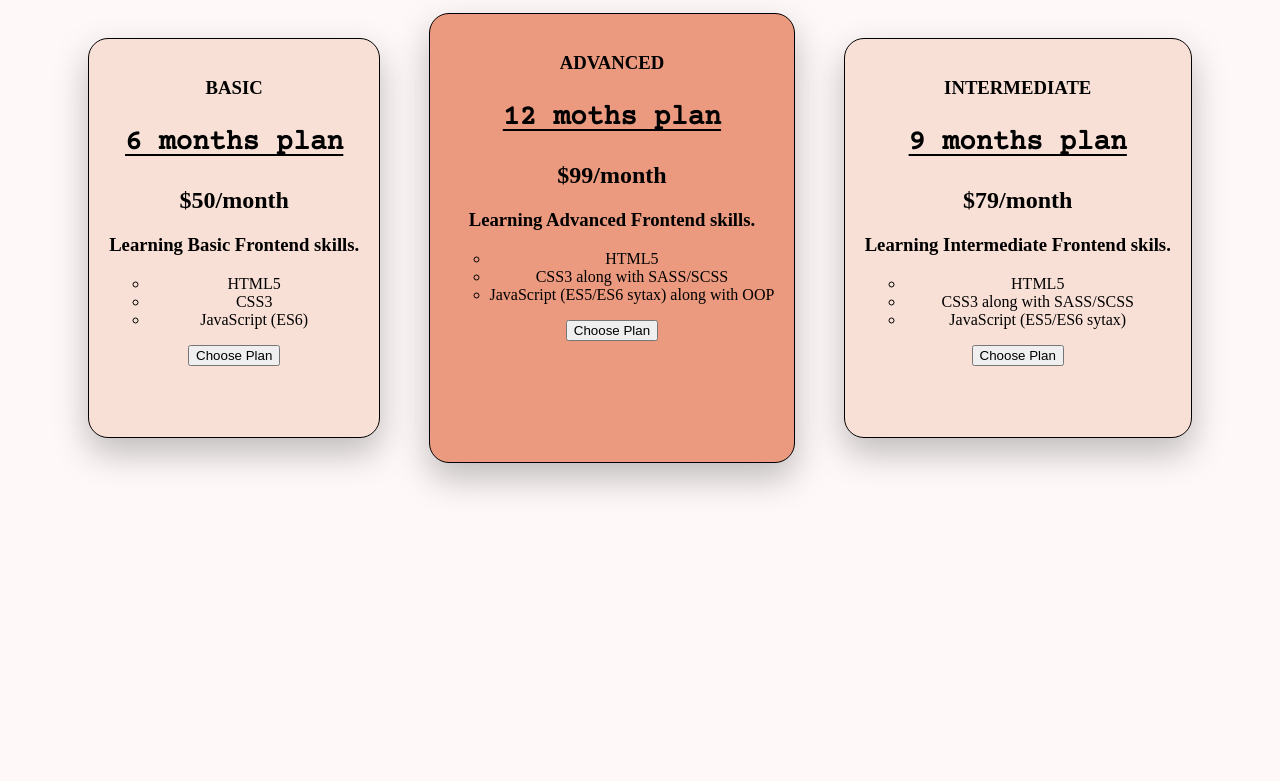
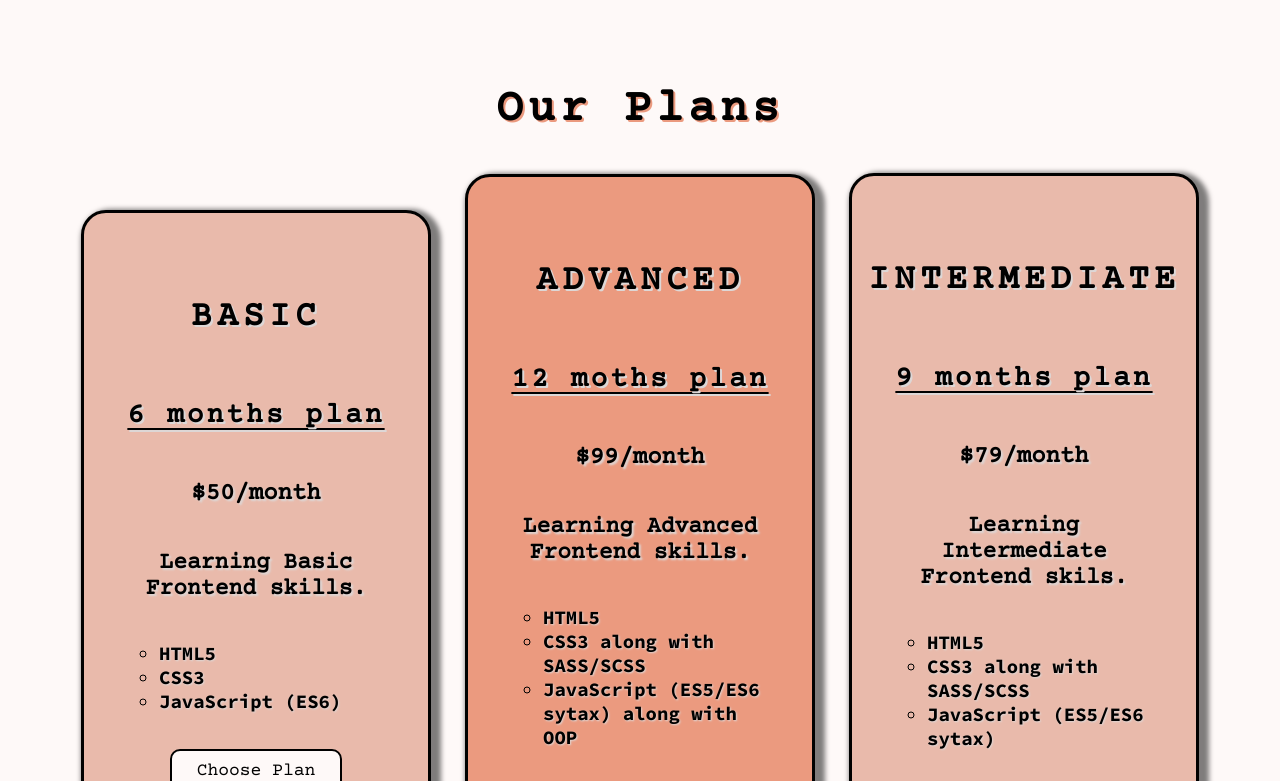
Before and after one commit to Dejan1999/web-foundations, a plain HTML site: page school-project/index.html in a window 1280 px wide. Shown: the part 684-1465 px from the top of the page. Before the commit the page ends 1197 px from the top, so only its background shows below. Drawn offline with nearby package versions, Linux system fonts and the light colour scheme.

Commit message:
Modified plans-wrapper and learn more about transition,text-shadow and box-shadow properties

```diff
--- a/school-project/style.css
+++ b/school-project/style.css
@@ -75,22 +75,19 @@ body {
     padding-right: 20px;
 }
 
-.li-first {
-    margin-right: 25px;
-}
-
 .main-nav__item a:hover,
 .main-nav__item a:active {
     color: #fef9f8;
     background: #ef9273;
     border-radius: 40px;
+    transition: 0.3s ease;
 }
 
 .hero-wrapper {
     padding: 20px;
     font-family: "Courier Prime", monospace;
     width: 100%;
-    height: 50vh;
+    height: 70vh;
     background-image: url(./assets/hero-image.jpg);
     background-repeat: no-repeat;
     background-size: cover;
@@ -105,29 +102,51 @@ body {
     align-items: center;
 }
 
-.plans-wrapper__article {
-    background: #f9e0d7;
-    border: 1px solid black;
-    min-height: 400px;
-    padding: 20px;
+.plans-wrapper .plans-wrapper__title {
     text-align: center;
-    border-radius: 20px;
-    box-shadow: 0 15px 35px rgba(0,0,0,0.25);
+    flex-basis: 100%;
+    font-family: "Courier Prime", monospace;
+    font-size: 45px;
+    letter-spacing: 5px;
+    text-shadow: 2px 2px #eb9a7f;
+}
+
+.plans-wrapper .plans-wrapper__article {
+    padding: 50px 35px;
+    background: #e9baab;
+    display: flex;
+    flex-flow: column nowrap;
+    align-items: center;
+    flex-basis: 30%;
+    min-width: 350px;
+    border-radius: 25px;
+    border: 3px solid black;
+    box-shadow: 5px 4px 5px 5px rgb(0, 0, 0, 0.5);
+}
+
+.plans-wrapper__article h1:nth-child(1) {
+    font-family: "Courier Prime", monospace;
+    font-weight: bolder;
+    font-size: 35px;
+    letter-spacing: 5px;
+    text-shadow: 2px 2px #ddd7d6;
 }
 
 .plans-wrapper__article h1:nth-child(2) {
     font-family: "Courier Prime", monospace;
     font-weight: bold;
     font-size: 28px;
+    letter-spacing: 3px;
     text-decoration: underline;
     text-align: center;
-    text-underline-offset: 5px;
+    text-underline-offset: 6px;
+    text-shadow: 2px 2px #ddd7d6;
 }
 
 .plans-wrapper__article.advanced {
     order: 2;
     background: #eb9a7f;
-    min-height: 450px;
+    min-height: 650px;
 }
 
 .plans-wrapper__article.basic {
@@ -138,14 +157,45 @@ body {
     order: 3;
 }
 
-.plans-wrapper__article ul li {
-    list-style: circle;
+.plans-wrapper__article h2 {
+    font-family: "Courier Prime", monospace;
+    text-shadow: 2px 2px 2px #ddd7d6;
 }
 
+.plans-wrapper__article h3 {
+    font-family: "Courier Prime", monospace;
+    text-align: center;
+    text-shadow: 2px 2px 2px #ddd7d6;
+    font-size: 23px;
+}
 
-.plans-wrapper .plans-wrapper__title {
-    text-align: center;
-    flex-basis: 100%;
+.plans-wrapper__article ul {
+    list-style: circle;
+    align-self: flex-start;
+}
+
+.plans-wrapper__article ul li {
+    font-family: "Source Code Pro", monospace;
+    font-size: 19px;
+    font-weight: bold;
+    text-shadow: 1px 1px 2px #ddd7d6;
+}
+
+.choose-plan_button {
+    margin-top: 20px;
+}
+
+.choose-plan_button button {
+    padding: 10px 25px;
     font-family: "Courier Prime", monospace;
-    font-size: 45px;
+    border: 2px solid black;
+    font-size: 18px;
+    background: #fef9f8;
+    border-radius: 10px;
 }
+
+.choose-plan_button button:hover {
+    cursor: pointer;
+    background: #ddd7d6;
+    transition: 0.2s ease-in;
+}
```
